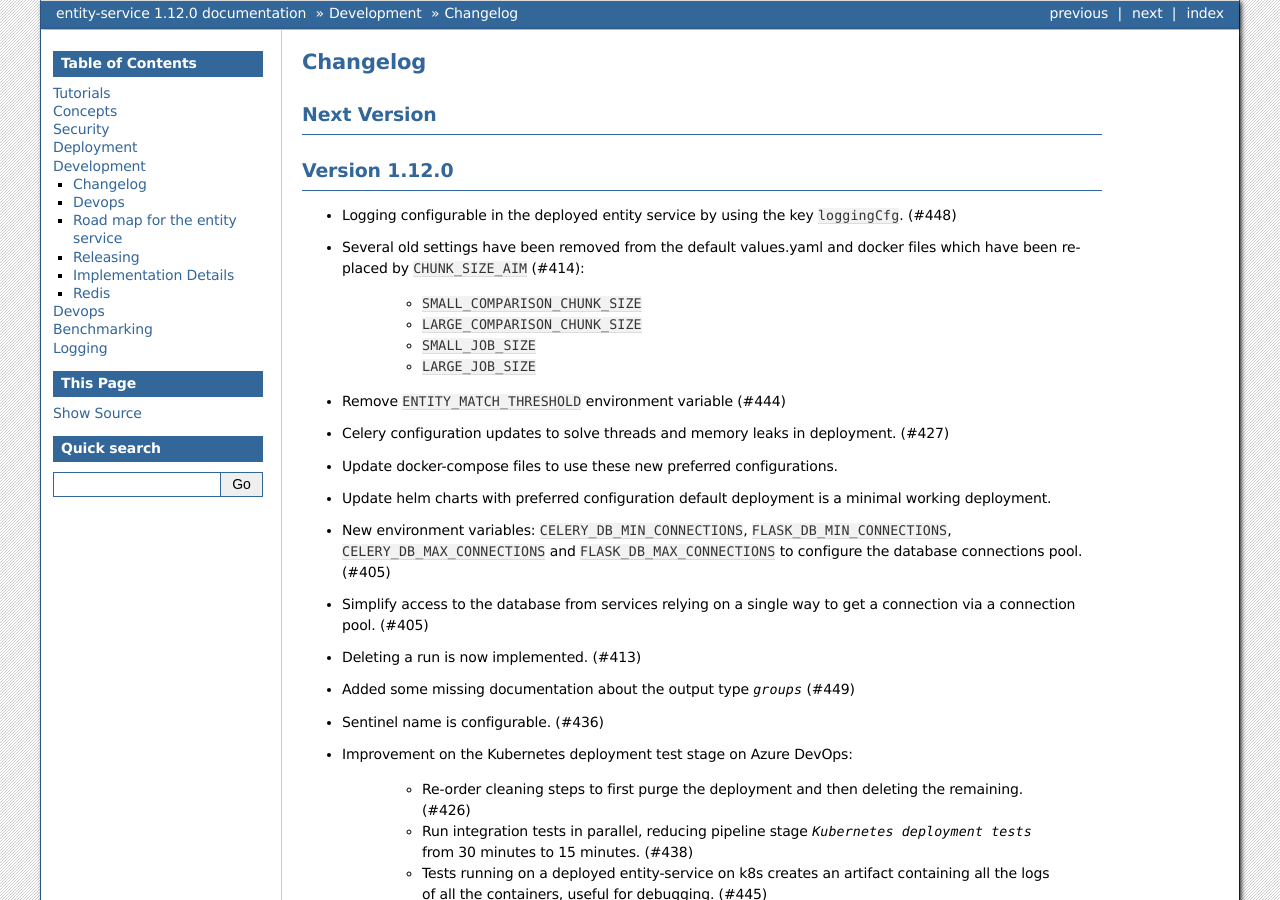
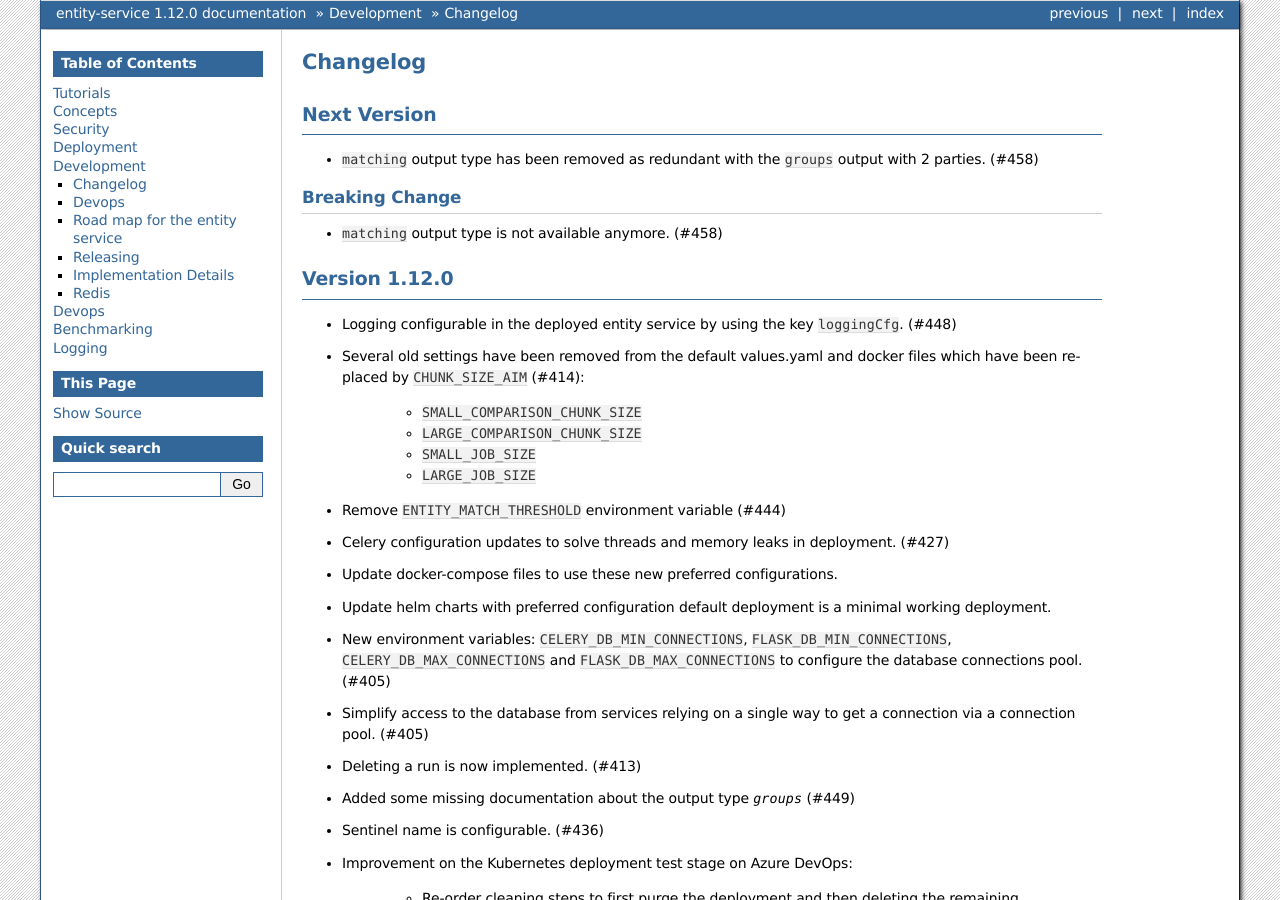
Before and after one commit to data61/anonlink-entity-service, a Sphinx documentation site: the page built from docs/changelog.rst, in a window 1280 px wide and 900 px high. Built offline with Sphinx 7.4.7, drawn with Linux system fonts in a browser that asks for light colours; formulas are drawn with MathJax 3.

Commit message:
And some changelog

```diff
--- a/docs/changelog.rst
+++ b/docs/changelog.rst
@@ -7,8 +7,12 @@ Changelog
 Next Version
 ------------
 
+- ``matching`` output type has been removed as redundant with the ``groups`` output with 2 parties. (#458)
 
+Breaking Change
+~~~~~~~~~~~~~~~
 
+- ``matching`` output type is not available anymore. (#458)
 
 Version 1.12.0
 --------------
```
